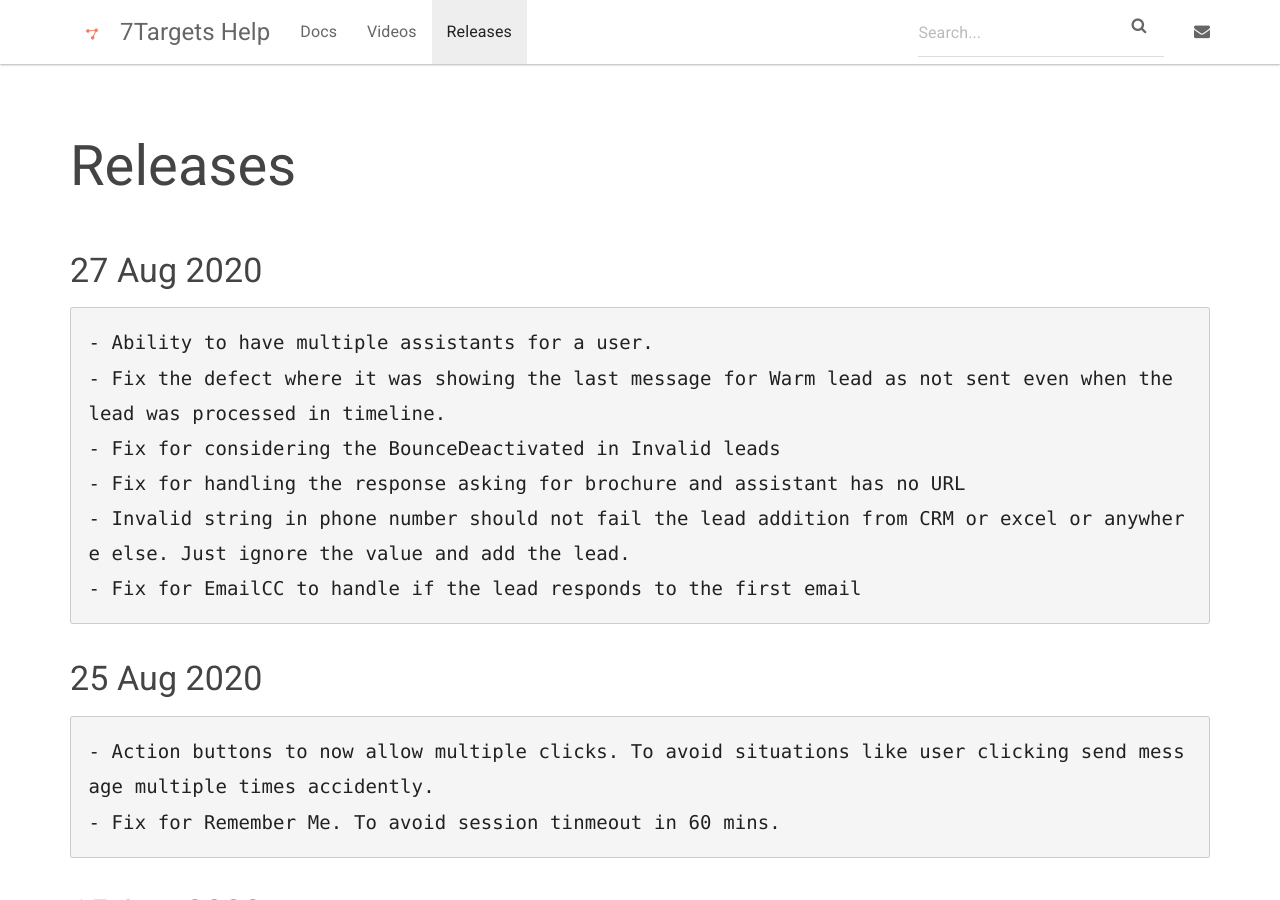
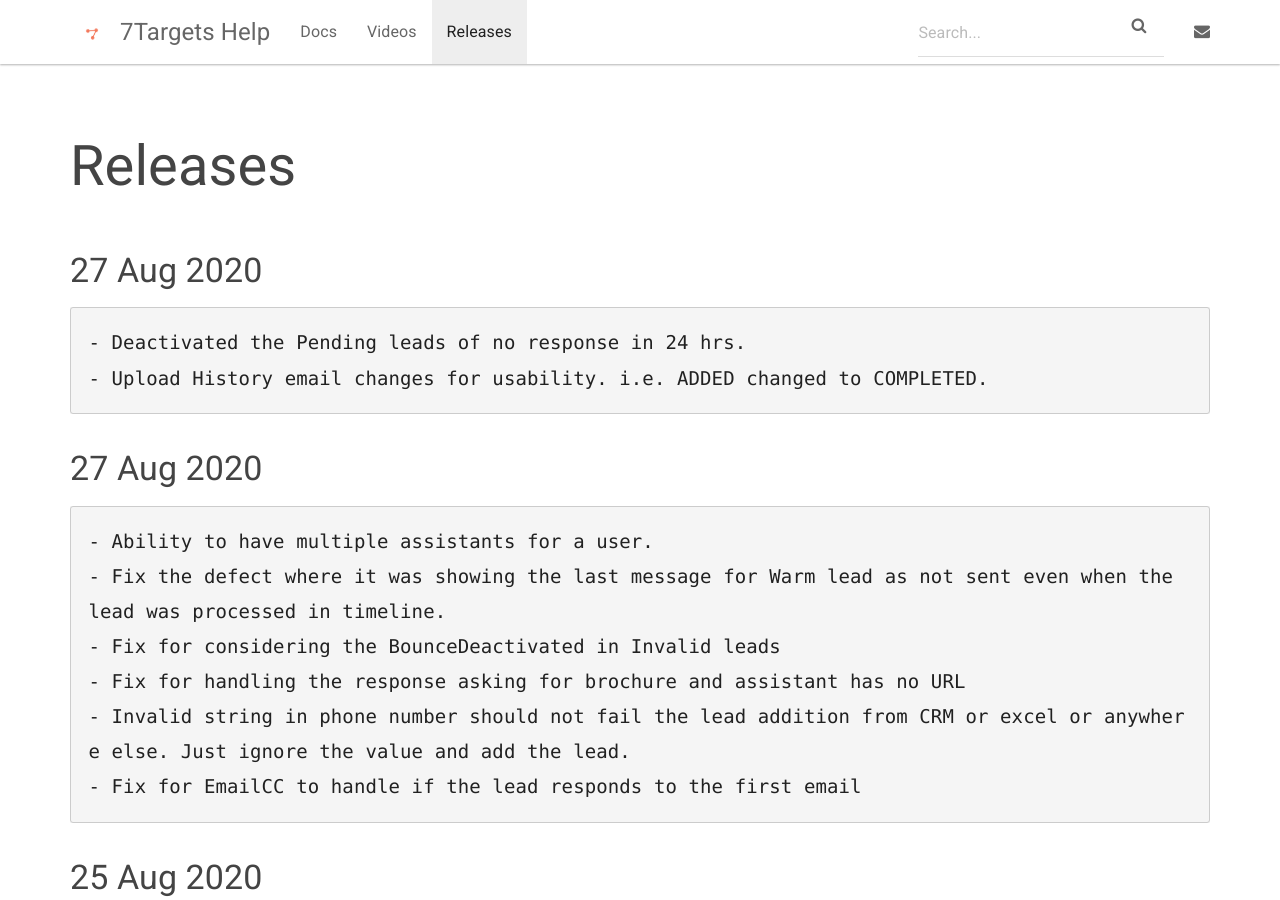
Before and after one commit to shrutisharma27/7targets-docs, a Jekyll site: the page built from docs/_releases/index.md, in a window 1280 px wide and 900 px high. Built offline with Jekyll 4.4.1, drawn with Linux system fonts in a browser that asks for light colours.

Commit message:
Update index.md

````diff
--- a/docs/_releases/index.md
+++ b/docs/_releases/index.md
@@ -4,6 +4,11 @@ permalink: /releases/home/
 redirect_from: /releases/index.html
 ---
 
+### 27 Aug 2020
+```
+- Deactivated the Pending leads of no response in 24 hrs.
+- Upload History email changes for usability. i.e. ADDED changed to COMPLETED.
+```
 ### 27 Aug 2020
 ```
 - Ability to have multiple assistants for a user.
````
